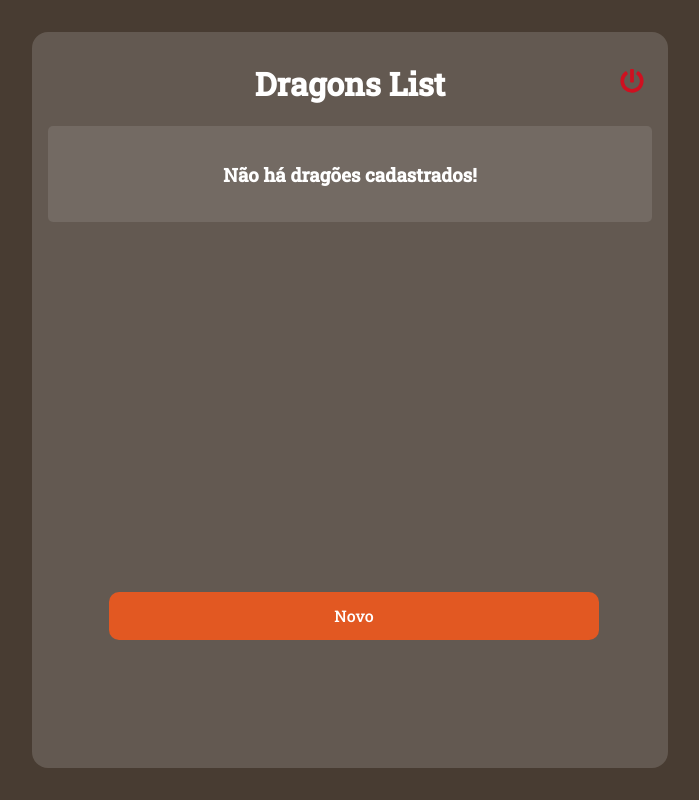
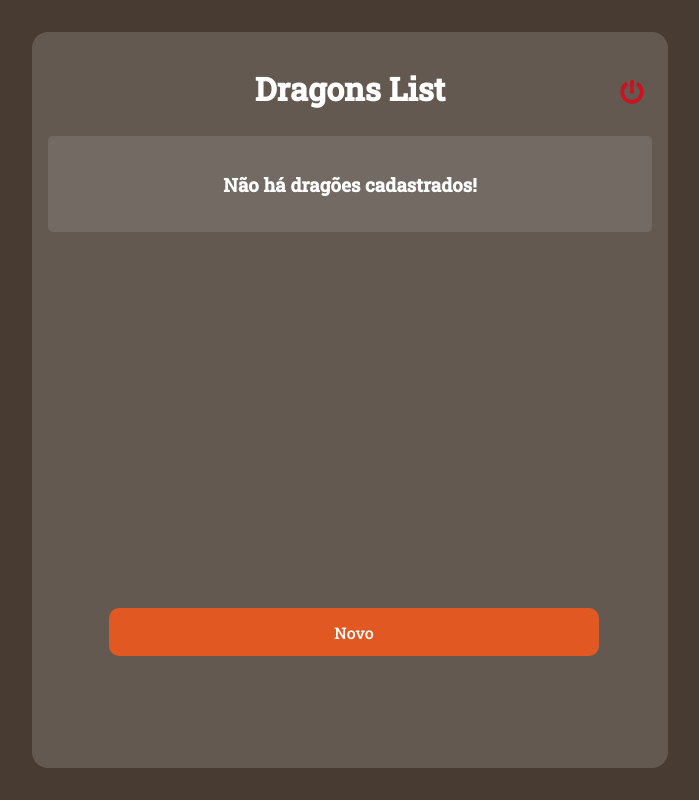
Before and after one commit to igorsdm/dragonlist-reactjs-typescript, a React (Create React App) app: page /list in a window 1280 px wide. Shown: the whole page, without its empty margins (290-989 px from the left). Built offline with nearby package versions, Linux system fonts and the light colour scheme; no server answers; sample sign-in values are in the browser's storage.

Commit message:
ajustando estilo tela logada

```diff
--- a/src/pages/_layout/styles.ts
+++ b/src/pages/_layout/styles.ts
@@ -25,7 +25,7 @@ export const Card = styled.div`
   width: 100%;
   height: 100%;
   grid-template-columns: 100%;
-  grid-template-rows: 10% 65% 25%;
+  grid-template-rows: 5rem calc(100% - 15rem) 10rem;
   grid-template-areas:
     'header'
     'body'
@@ -51,7 +51,7 @@ export const Header = styled.div`
   svg {
     position: absolute;
     right: 1rem;
-    top: 30%;
+    top: 40%;
   }
 `
 
```
